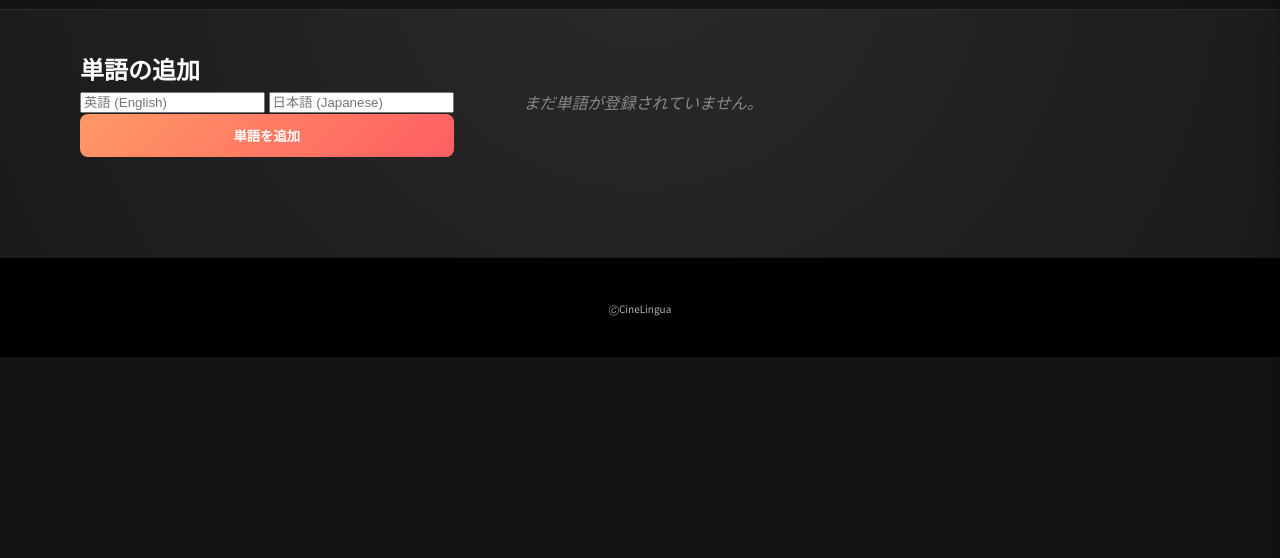
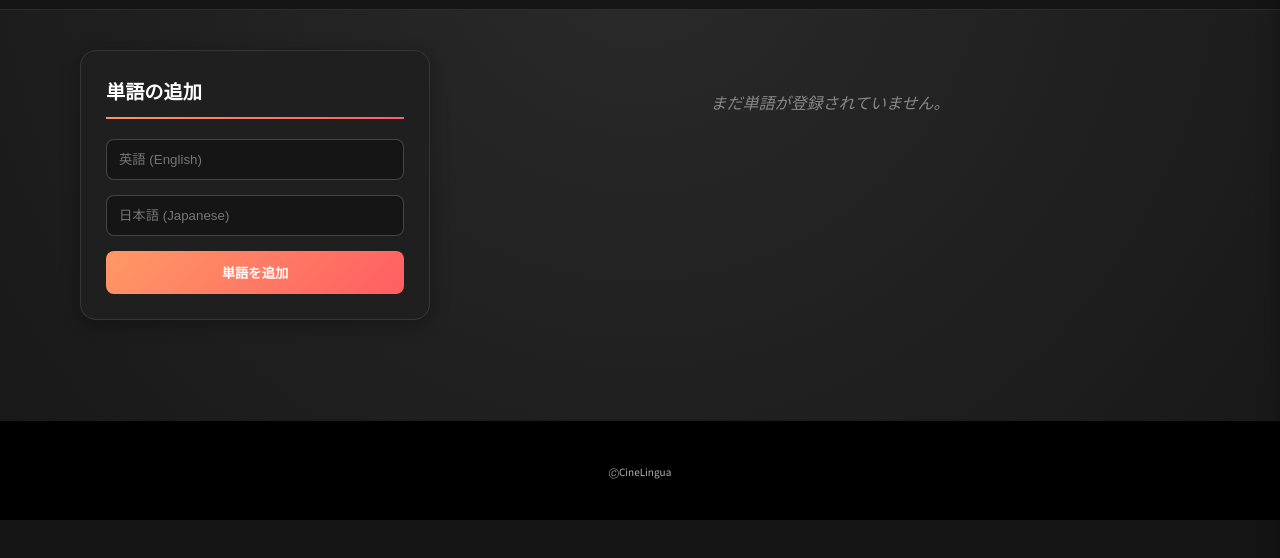
Before and after one commit to nakahito33/nakahito33.github.io, a plain HTML site: page contents-2.html in a window 1280 px wide. Shown: the part 66-624 px from the top of the page. Drawn offline with nearby package versions, Linux system fonts and the light colour scheme.

Commit message:
Update contents-2.html

```diff
--- a/contents-2.html
+++ b/contents-2.html
@@ -32,16 +32,17 @@
   </header>
 
   <main>
-    <div class="add-word-form">
+    <section id="add-word-section">
       <h2>単語の追加</h2>
-      <div class="input-group">
-        <input type="text" id="input-english" placeholder="英語 (English)">
-        <input type="text" id="input-japanese" placeholder="日本語 (Japanese)">
-      </div>
+      <input type="text" id="input-english" placeholder="英語 (English)">
+      <input type="text" id="input-japanese" placeholder="日本語 (Japanese)">
       <button id="add-word-button">単語を追加</button>
-    </div>
+    </section>
 
-    <ul id="wordbook-list"></ul>
+    <section id="wordbook-section">
+      <ul id="wordbook-list">
+        </ul>
+    </section>
   </main>
 
 
```
